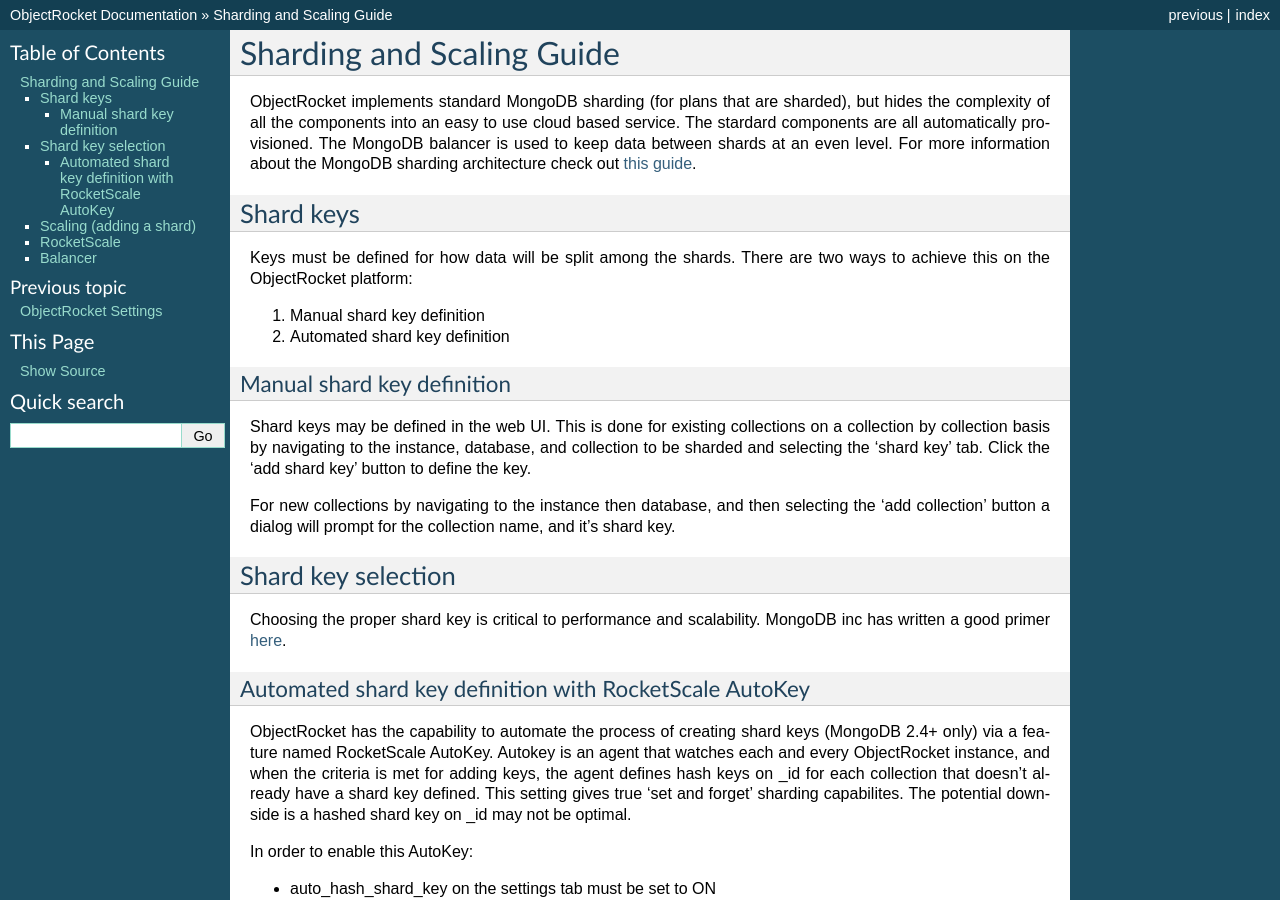
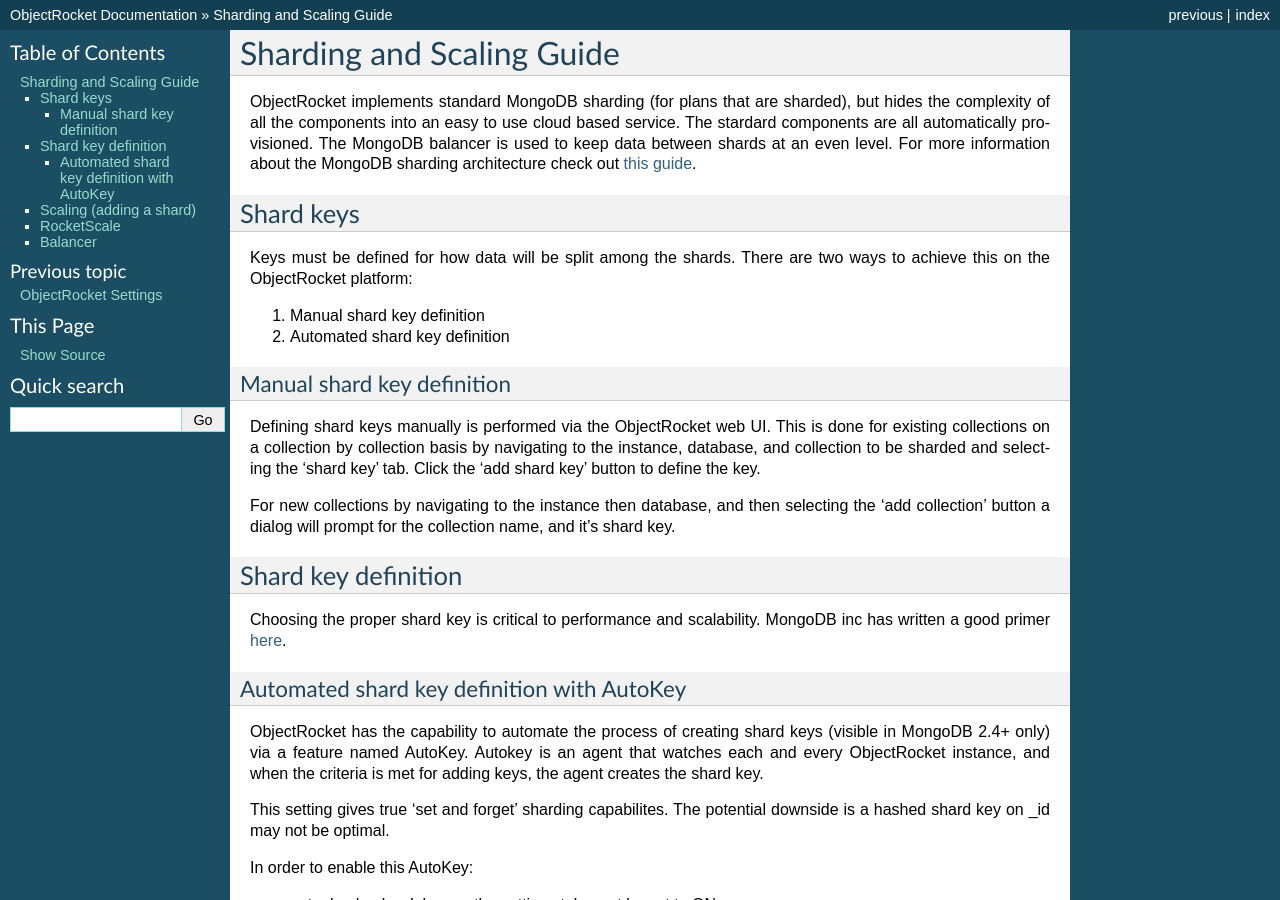
Before and after one commit to zcorleissen/documentation, a Sphinx documentation site: the page built from source/sharding_and_scaling.rst, in a window 1280 px wide and 900 px high. Built offline with Sphinx 7.4.7, drawn with Linux system fonts in a browser that asks for light colours.

Commit message:
autokey foo

```diff
--- a/source/sharding_and_scaling.rst
+++ b/source/sharding_and_scaling.rst
@@ -16,21 +16,25 @@
 Manual shard key definition
 ~~~~~~~~~~~~~~~~~~~~~~~~~~~
 
-Shard keys may be defined in the web UI.  This is done for existing collections on a collection by collection basis by navigating to the instance, database, and collection to be sharded and selecting the 'shard key' tab.  Click the 'add shard key' button to define the key.
+Defining shard keys manually is performed via the ObjectRocket web UI.  This is done for existing collections on a collection by collection basis by navigating to the instance, database, and collection to be sharded and selecting the 'shard key' tab.  Click the 'add shard key' button to define the key.
 
 For new collections by navigating to the instance then database, and then selecting the 'add collection' button a dialog will prompt for the collection name, and it's shard key.
 
-Shard key selection
+Shard key definition
 -------------------
 
 Choosing the proper shard key is critical to performance and scalability.  MongoDB inc has written a good primer `here`_.
 
 .. _here: http://docs.mongodb.com/selecting+good+shard+keys
 
-Automated shard key definition with RocketScale AutoKey
-~~~~~~~~~~~~~~~~~~~~~~~~~~~~~~~~~~~~~~~~~~~~~~~~~~~~~~~
+Automated shard key definition with AutoKey
+~~~~~~~~~~~~~~~~~~~~~~~~~~~~~~~~~~~~~~~~~~~
 
-ObjectRocket has the capability to automate the process of creating shard keys (MongoDB 2.4+ only) via a feature named RocketScale AutoKey. Autokey is an agent that watches each and every ObjectRocket instance, and when the criteria is met for adding keys, the agent defines hash keys on _id for each collection that doesn't already have a shard key defined.  This setting gives true 'set and forget' sharding capabilites.  The potential downside is a hashed shard key on _id may not be optimal.
+ObjectRocket has the capability to automate the process of creating shard keys (visible in MongoDB 2.4+ only) via a feature named AutoKey. Autokey is an agent that watches each and every ObjectRocket instance, and when the criteria is met for adding keys, the agent creates the shard key.
+
+
+
+This setting gives true 'set and forget' sharding capabilites.  The potential downside is a hashed shard key on _id may not be optimal.
 
 In order to enable this AutoKey:
 
```
